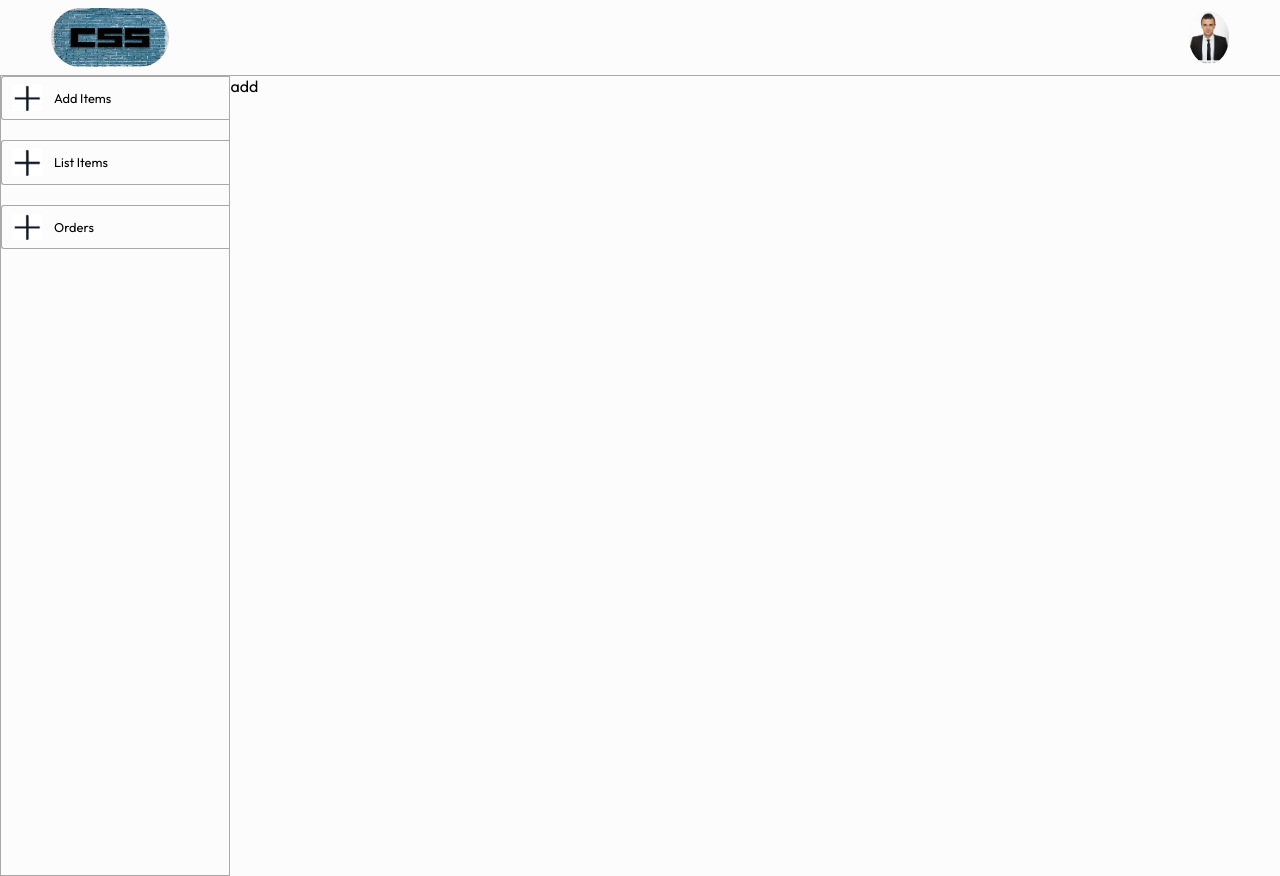
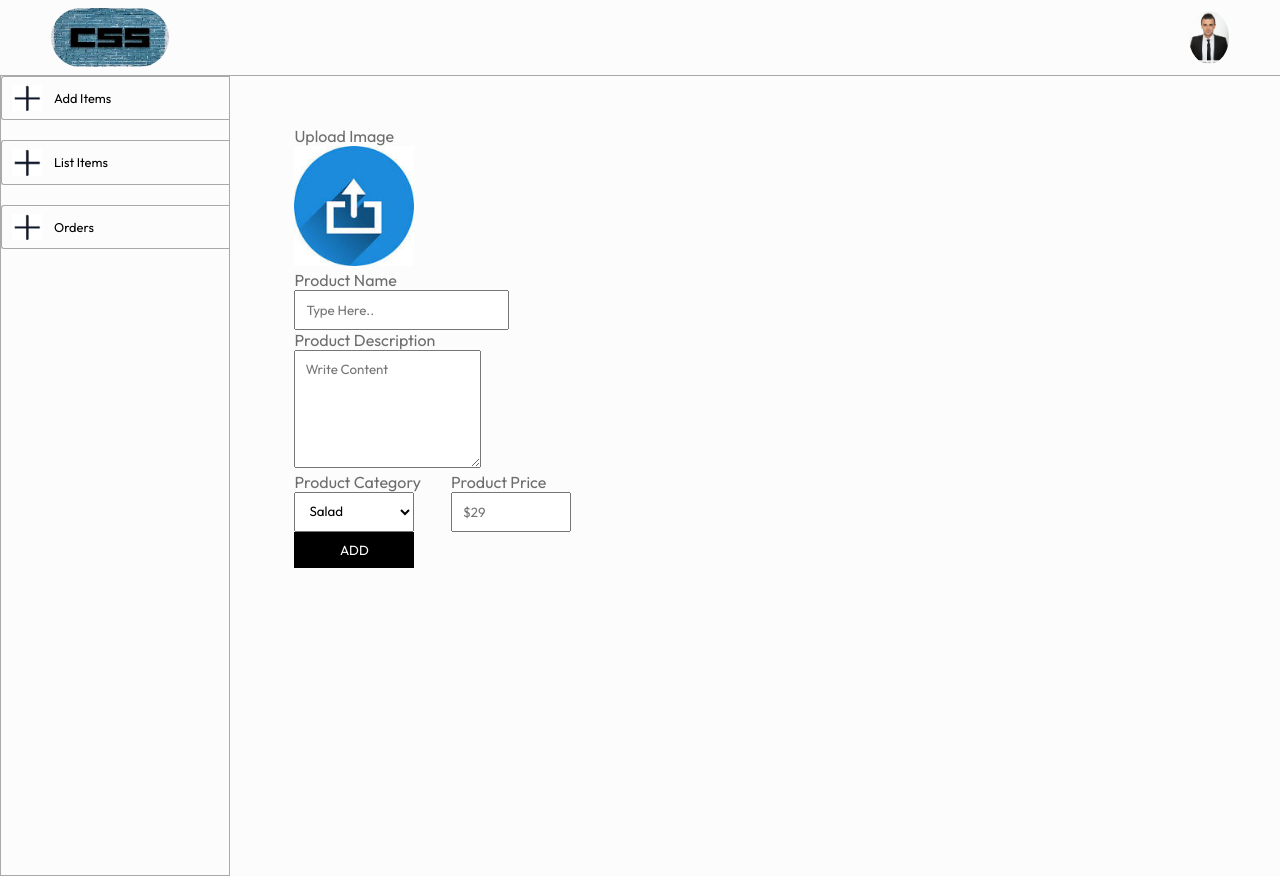
Before and after one commit to aunglynn550/react-food, a React (Vite) app in the folder admin/: page /add in a window 1280 px wide. Built offline with nearby package versions, Linux system fonts and the light colour scheme; a web font is replaced by a local one.

Commit message:
add form data to mogoose DB

```diff
--- a/admin/src/assets/assets.js
+++ b/admin/src/assets/assets.js
@@ -1,11 +1,12 @@
 import add_icon from './add_icon.png'
 import logo from './logo.jpg'
 import profile from './profile.jpg'
+import upload_image from './upload-image.jpg'
 
 
 export const assets = {
     profile,
     add_icon,
     logo,
-
+    upload_image,
  }
--- a/admin/src/pages/Add/Add.css
+++ b/admin/src/pages/Add/Add.css
@@ -0,0 +1,35 @@
+.add{
+    width: 70%;
+    margin-left: max(5vw,25px);
+    margin-top: 50px;
+    color: #6d6d6d;
+    font-size: 16px;
+}
+.add form{
+    gap: 20px;
+}
+.add-img-upload img{
+    width: 120px;
+}
+.add-product-name, .add-product-description{
+    width: max(40%,280px);
+}
+.add-product-name input, .add-product-description textarea{
+    padding: 10px;
+}
+.add-category-price{
+    display: flex;
+    gap: 30px;
+}
+.add-category-price select, .add-category-price input{
+    width: 120px;
+    padding: 10px;
+}
+.add-btn{
+    width: 120px;
+    border: none;
+    padding: 10px;
+    background-color: black;
+    color: white;
+    cursor: pointer;
+}
--- a/admin/src/pages/Add/Add.jsx
+++ b/admin/src/pages/Add/Add.jsx
@@ -1,11 +1,92 @@
-import React from 'react'
-import './Add.css'
+import React, { useState } from "react";
+import "./Add.css";
+import { assets } from "../../assets/assets";
+import axios from "axios"
 const Add = () => {
+  const url = "http://localhost:4000"
+  const [image, setImage] = useState(false)
+  const [data,setData] = useState({
+    name:"",
+    description:"",
+    price:"",
+    category:"Salad"
+  })
+  const onChangeHandler = (event) => {
+    const name = event.target.name
+    const value = event.target.value
+    setData(data=>({...data,[name]:value}))
+  }
+  const onSubmitHandler = async (event) =>{
+    event.preventDefault()
+    const formData = new FormData()
+    formData.append("name",data.name)
+    formData.append("description",data.description)
+    formData.append("price",Number(data.price))
+    formData.append("category",data.category)
+    formData.append("image",image)
+    const response = await axios.post(`${url}/api/food/add`,formData)
+    if(response.data.success){
+      setData({
+        name:"",
+        description:"",
+        price:"",
+        category:"Salad"
+      })
+      setImage(false)
+    }else{
+
+    }
+  }
   return (
-    <div>
-      add
+    <div className="add">
+      <form className="flex-col" onSubmit={onSubmitHandler}>
+        <div className="add-img-upload flex-col">
+          <p>Upload Image</p>
+          <label htmlFor="image">
+            <img src={image?URL.createObjectURL(image):assets.upload_image} alt="" />
+          </label>
+          <input onChange={(e)=>setImage(e.target.files[0])} type="file" id="image" hidden required />
+        </div>
+        <div className="add-product-name flex-col">
+          <p>Product Name</p>
+          <input onChange={onChangeHandler} value={data.name} type="text" name="name" placeholder="Type Here.." />
+        </div>
+        <div className="add-product-description flex-col">
+          <p>Product Description</p>
+          <textarea
+            onChange={onChangeHandler}
+            value={data.description}
+            name="description"
+            rows="6"
+            placeholder="Write Content"
+            required
+          ></textarea>
+        </div>
+        <div className="add-category-price">
+          <div className="add-category flex-col">
+            <p>Product Category</p>
+            <select onChange={onChangeHandler} name="category">
+              <option value="Salad">Salad</option>
+              <option value="Rolls">Rolls</option>
+              <option value="Deserts">Deserts</option>
+              <option value="Sandwich">Sandwich</option>
+              <option value="Cake">Cake</option>
+              <option value="Pure Veg">Pure Veg</option>
+              <option value="Pasta">Pasta</option>
+              <option value="Noodles">Noodles</option>
+            </select>
+          </div>
+          <div className="add-price flex-col">
+            <p>Product Price</p>
+            <input onChange={onChangeHandler} value={data.price} type="number" name="price" placeholder="$29" />
+          </div>
+        </div>
+        <button type="submit" className="add-btn">
+          ADD
+        </button>
+      </form>
     </div>
-  )
-}
+  );
+};
 
-export default Add
+export default Add;
```
Also changed, not shown: admin/src/assets/upload-image.jpg (added), 1 other file (tests, documents, lock files or other folders).
